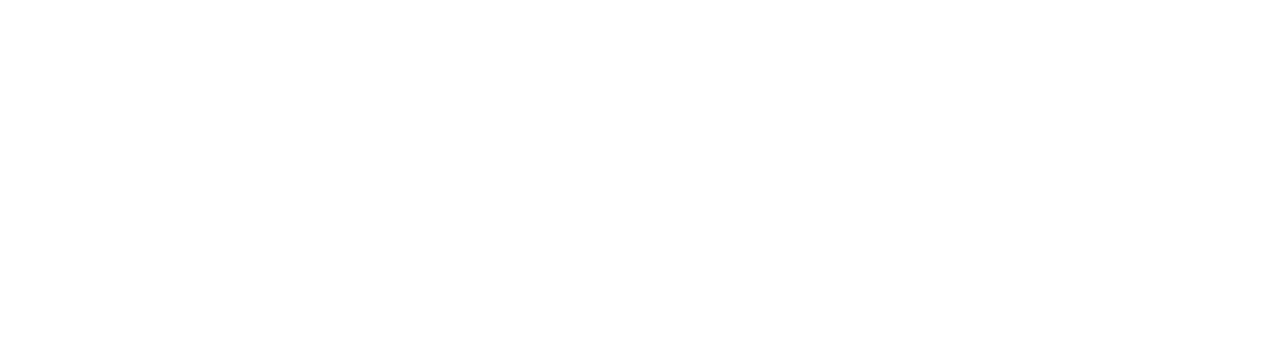
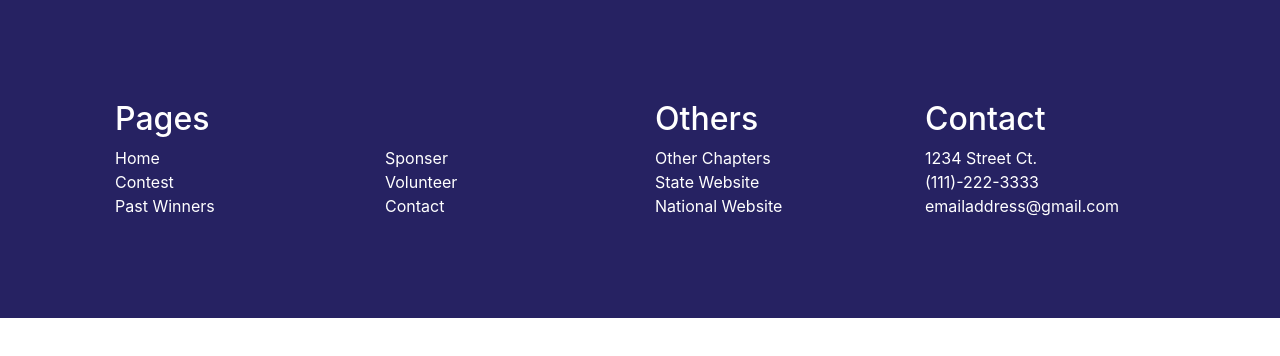
Before and after one commit to Web-Design-Club/nwscv-mathcounts, a plain HTML site: page index.html in a window 1280 px wide. Drawn offline with nearby package versions, Linux system fonts and the light colour scheme.

Commit message:
Added footer

```diff
--- a/index.html
+++ b/index.html
@@ -1,16 +1,105 @@
 <!DOCTYPE html>
 <html>
 <head>
-    <meta charset="utf-8">
-    <title>NWSCV Mathcounts</title>
-
-    <!-- CSS -->
-    <link rel="stylesheet" type="text/css" href="styles/styles.css">
+<meta name="viewport" content="width=device-width, initial-scale=1">
+<style>
+.footer {
+   position: fixed;
+   padding: 100px;
+   left: 10;
+   bottom: 10;
+   width: 100%;
+   background-color: #262262;
+   color: white;
+   text-align: left
+}
+</style>
 </head>
 <body>
-    <!-- Insert content here -->
 
-    <!-- Javascript -->
-    <script src="scripts/scripts.js"></script>
+<div class="footer">
+
+<html lang="en">
+    <head>
+        <meta charset="utf-8">
+        <meta name="viewport" content="width=device-width, initial-scale=1, shrink-to-fit=no">
+
+        <!-- CSS -->
+        <link rel="stylesheet" href="https://stackpath.bootstrapcdn.com/bootstrap/4.4.1/css/bootstrap.min.css" integrity="sha384-Vkoo8x4CGsO3+Hhxv8T/Q5PaXtkKtu6ug5TOeNV6gBiFeWPGFN9MuhOf23Q9Ifjh" crossorigin="anonymous">
+
+        <title>Tutorial</title>
+    </head>
+    <body>
+        <div class="container">
+            <div class="row">
+                <div class="col-6">
+                    <h2>Pages</h2>
+                </div>
+                <div class="col-3">
+                    <h2>Others</h2>
+                </div>
+                <div class="col-3">
+                    <h2>Contact</h2>
+                </div>
+            </div>
+
+            <div class="row">
+                <div class="col">
+                    Home
+                </div>
+                <div class="col">
+                    Sponser
+                </div>
+                <div class="col">
+                    Other Chapters
+                </div>
+                <div class="col">
+                1234 Street Ct.
+                </div>
+
+            </div>
+            <div class="row">
+                <div class="col">
+                Contest
+                </div>
+                <div class="col">
+                Volunteer
+                </div>
+                <div class="col">
+                State Website
+                </div>
+                <div class="col">
+                (111)-222-3333
+                </div>
+            	</div>
+            <div class="row">
+                <div class="col">
+                Past Winners
+                </div>
+                <div class="col">
+                Contact
+                </div>
+                <div class="col">
+                National Website
+                </div>
+                <div class="col">
+                emailaddress@gmail.com
+                </div>
+        </div>
+
+        <!-- JavaScript -->
+        <script src="https://code.jquery.com/jquery-3.4.1.slim.min.js" integrity="sha384-J6qa4849blE2+poT4WnyKhv5vZF5SrPo0iEjwBvKU7imGFAV0wwj1yYfoRSJoZ+n" crossorigin="anonymous"></script>
+        <script src="https://cdn.jsdelivr.net/npm/popper.js@1.16.0/dist/umd/popper.min.js" integrity="sha384-Q6E9RHvbIyZFJoft+2mJbHaEWldlvI9IOYy5n3zV9zzTtmI3UksdQRVvoxMfooAo" crossorigin="anonymous"></script>
+        <script src="https://stackpath.bootstrapcdn.com/bootstrap/4.4.1/js/bootstrap.min.js" integrity="sha384-wfSDF2E50Y2D1uUdj0O3uMBJnjuUD4Ih7YwaYd1iqfktj0Uod8GCExl3Og8ifwB6" crossorigin="anonymous"></script>
+    </body>
+</html>
+
+
+
+</div>
+
+
+
+
 </body>
 </html>
```
